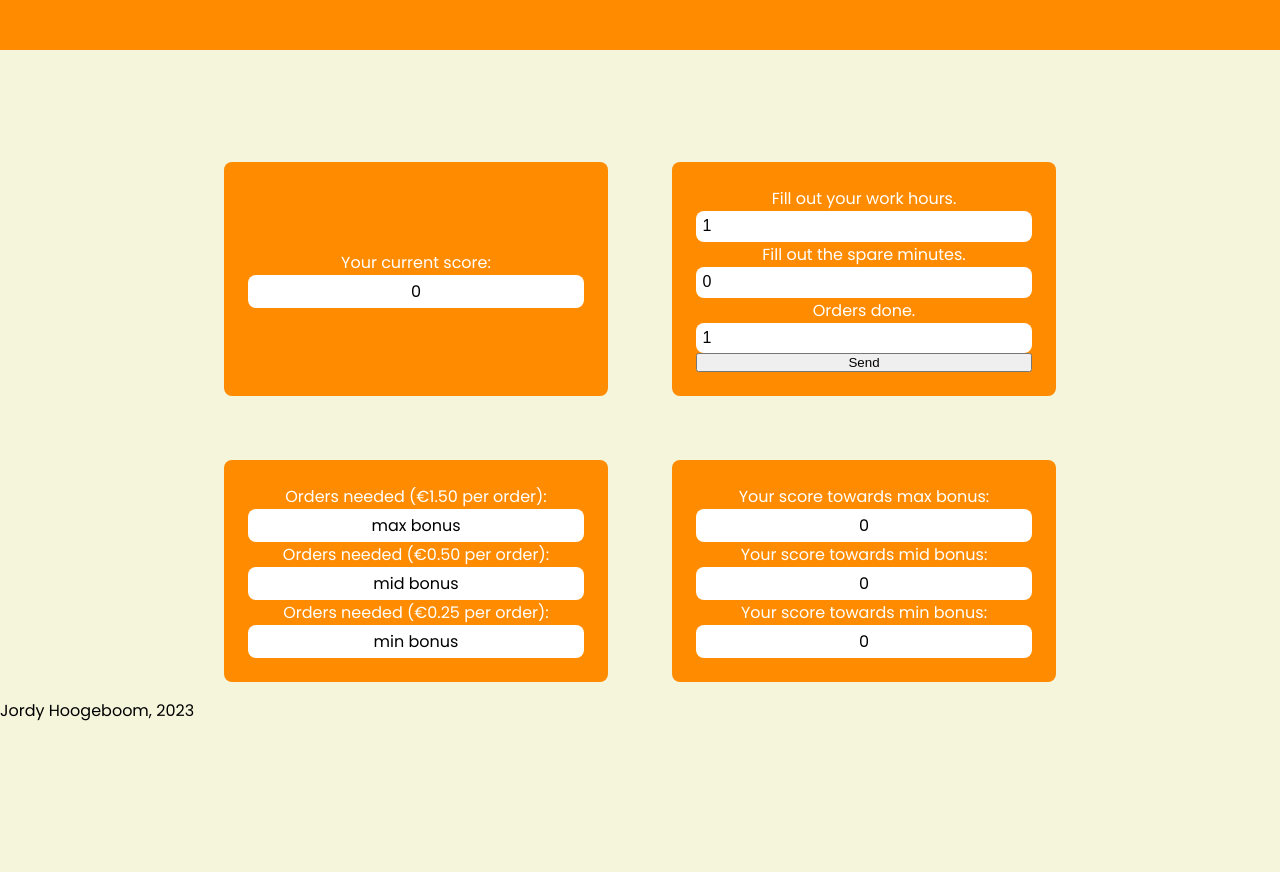
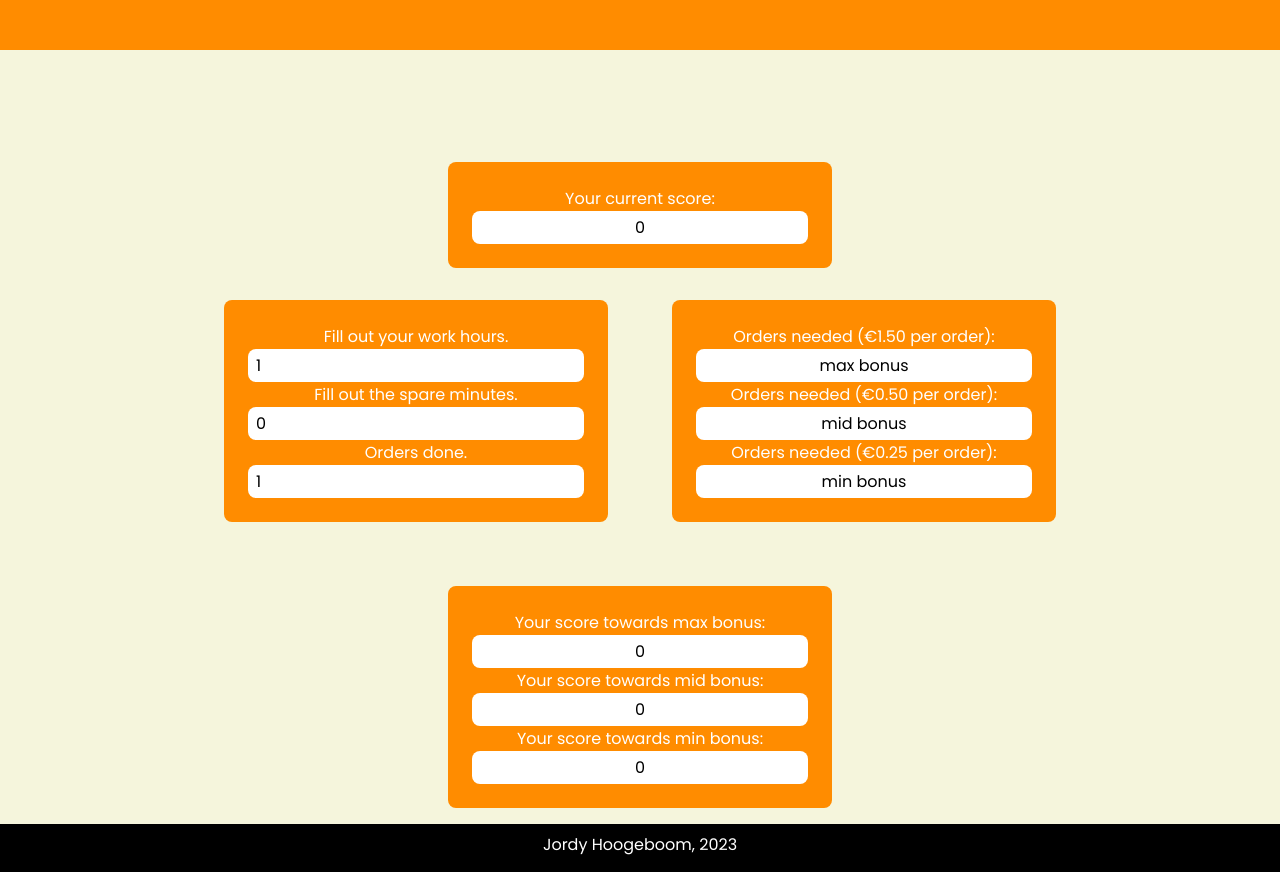
Before and after one commit to JordyHB/luck-bonus-calculator, a plain HTML site: page index.html in a window 1280 px wide. Shown: the part 174-1046 px from the top of the page. Before the commit the page ends 897 px from the top, so only its background shows below. Drawn offline with Linux system fonts and the light colour scheme.

Commit message:
fixed a couple of things, ready for roll out

```diff
--- a/calculator.js
+++ b/calculator.js
@@ -5,6 +5,11 @@ function returnInput() {
     const minWorked = document.getElementById('minutes-field');
     // gets the amount of jobs done input on the form
     const jobsDone = document.getElementById('jobs-field');
+
+    // makes sure hours worked isnt 0 or empty to prevent dividing by 0
+    if (Number(hoursWorked.value) === 0 || hoursWorked.value === '') {
+        hoursWorked.value = 1
+    }
 
     // preps the general output field variables
     const minBonusField = document.getElementById('orders-needed-min')
@@ -94,7 +99,6 @@ function returnInput() {
 
     // sets order balance for the min field
     orderBalance = Number(minBonusField.innerHTML - Number(jobsDone.value))
-    console.log(orderBalance)
     // checks to see if orderBalance is a negative number for output
     if (orderBalance < 0) {
         // converts order balance from a negative to a positive number
@@ -129,12 +133,10 @@ const inputFields = document.querySelectorAll('input')
 // loops through all the input fields in the page giving them an event listener
 for (let i = 0; i < inputFields.length ; i++) {
     inputFields[i].addEventListener('input', (e) => {
-        console.log(e)
-        console.log(e.inputType)
         // validates wether it's a number lower than 10.000
        if (/^\d+$/g.test(e.data) && inputFields[i].value.length <= 4) {
           // checks if the input is in the minute field to set a max of 59
-           if (e.target.id === 'minutes-field') {
+           if (e.target.id === 'minutes-field')  {
                // allows the entry if less than 60
                if (e.target.value < 60) {
                    returnInput()
@@ -144,6 +146,7 @@ for (let i = 0; i < inputFields.length ; i++) {
                    e.target.value = e.target.value.slice(0, -1)
                }
            }
+
            // allows up to a 10.000 on all other fields
            else {
                // updates the page
--- a/index.html
+++ b/index.html
@@ -20,16 +20,15 @@
             <p class="current-oph">Your current score:</p>
             <p class="order-result" id="personal-score">0</p>
         </section>
+    </div>
+    <div class="outer-container">
         <section class="input-fields info-tiles">
-<!--            <form onsubmit="returnInput()">-->
                 <label for="hours-field">Fill out your work hours.</label>
                 <input type="number" name="hours-worked" id="hours-field" placeholder="E.g. 10"  value="1" onfocus="this.value= ''" required/>
                 <label for="minutes-field">Fill out the spare minutes.</label>
                 <input type="number" name="extra-minutes" id="minutes-field" placeholder="E.g. 45" min="0" max="59" value="0" onfocus="this.value= ''" required/>
                 <label for="jobs-field">Orders done.</label>
                 <input type="number" name="jobs-done" id="jobs-field" placeholder="E.g. 30" min="1" max="3000" value="1" onfocus="this.value= ''"  required/>
-                <button type="submit">Send</button>
-<!--            </form>-->
         </section>
         <section class="output-general info-tiles">
             <p class="output-indicator">Orders needed (€1.50 per order): </p>
--- a/styles/styles.css
+++ b/styles/styles.css
@@ -23,9 +23,24 @@
 }
 
 body {
+    display: flex;
     background-color: beige;
     overflow-x: hidden;
     min-height: 100vh;
+    flex-direction: column;
+}
+
+/*removes the arrows from the number fields*/
+/* Chrome, Safari, Edge, Opera */
+input::-webkit-outer-spin-button,
+input::-webkit-inner-spin-button {
+    -webkit-appearance: none;
+    margin: 0;
+}
+
+/* Firefox */
+input[type=number] {
+    -moz-appearance: textfield;
 }
 
 /* ------------------------------- 2. Typography ----------------------------------- */
@@ -47,9 +62,7 @@ h1 {
     font-style: italic;
 }
 
-input {
-    font-size: 1rem;
-}
+
 /* ------------------------------- 3. Layout --------------------------------------- */
 
 /* --------------- 3.1 Reusables ----------------------- */
@@ -111,8 +124,11 @@ input {
     display: block;
     width: 100%;
     border-radius: 0.5rem;
-    padding: 0.4rem;
-    border: 0
+    padding: 0.25rem 0.5rem;
+    /*fixes a weird size bug*/
+    font-family: 'Poppins', sans-serif;
+    font-size: 1rem;
+    border: 0;
 }
 
 
@@ -129,7 +145,15 @@ input {
 /* --------------- 4.3 footer ------------------------- */
 
 footer {
+    display: flex;
+    flex-direction: column;
     margin-top: auto;
+    padding: 0.5rem;
+    flex-basis: 3rem;
+    color: white;
+    background-color: black;
+    min-width: 100%;
+    text-align: center;
 }
 
 /* ------------------------------- 5. Media Queries -------------------------------- */
```
